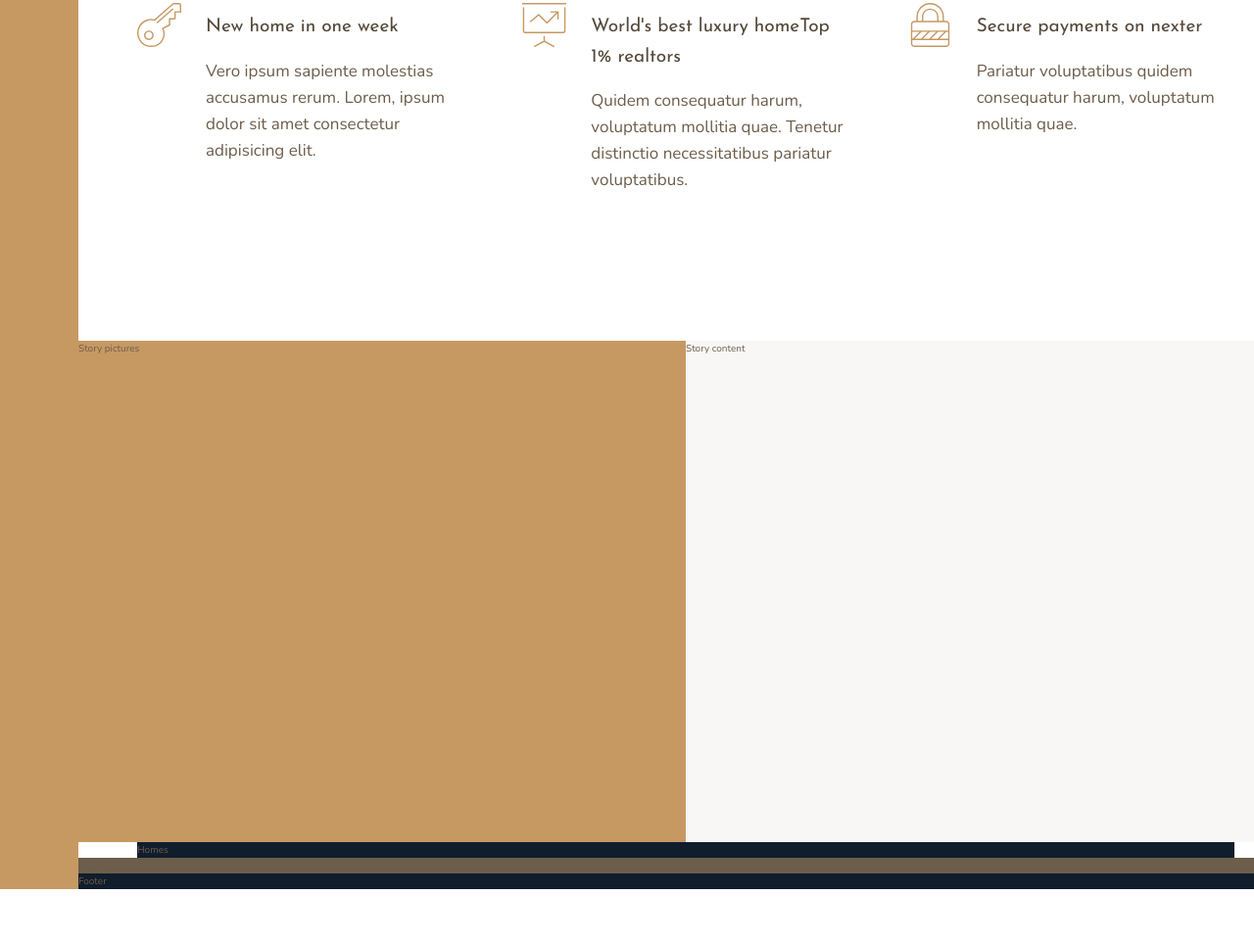
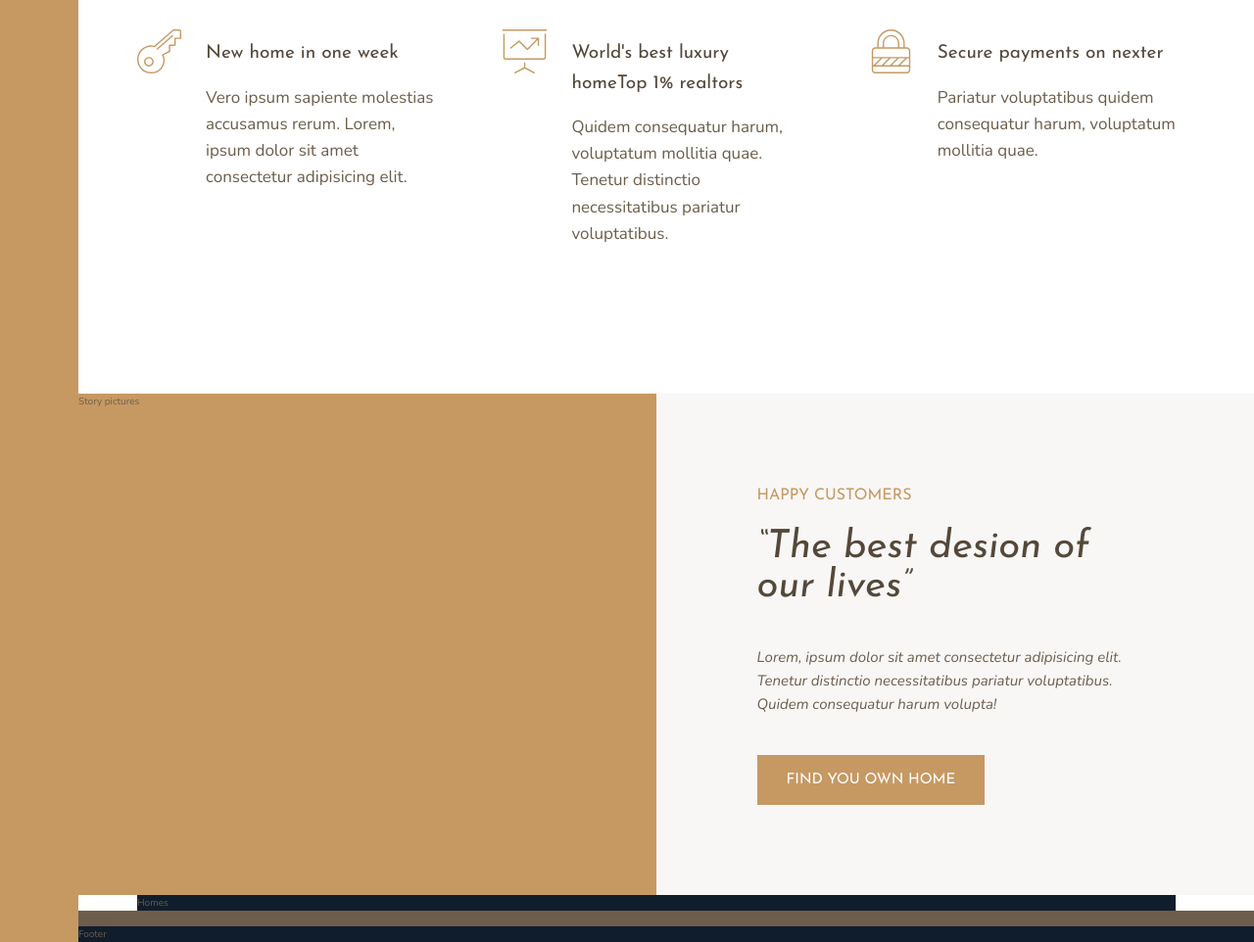
Before and after one commit to radevich7/realtor, a website: page index.html in a window 1280 px wide. Shown: the part 991-1953 px from the top of the page at 98% size. Before the commit the page ends 1899 px from the top, so only its background shows below. Drawn offline with nearby package versions, Linux system fonts and the light colour scheme.

Commit message:
<Build:first part story section completed>

```diff
--- a/index.html
+++ b/index.html
@@ -84,7 +84,19 @@
       </div>
     </section>
     <div class="story__pictures">Story pictures</div>
-    <div class="story__content">Story content</div>
+    <div class="story__content">
+      <h3 class="heading-3 mb-sm">Happy Customers</h3>
+      <h2 class="heading-2 heading-2--dark mb-lg">
+        &ldquo;The best desion of our lives&rdquo;
+      </h2>
+      <p class="story__text">
+        Lorem, ipsum dolor sit amet consectetur adipisicing elit. Tenetur
+        distinctio necessitatibus pariatur voluptatibus. Quidem consequatur
+        harum volupta!
+      </p>
+      <button class="btn">Find you own home</button>
+    </div>
+
     <section class="homes">Homes</section>
     <section class="gallery">Gallery</section>
     <footer class="footer">Footer</footer>
--- a/sass/_story.scss
+++ b/sass/_story.scss
@@ -6,5 +6,20 @@
   &__content {
     background-color: $color-grey-light-1;
     grid-column: col-start 5 / full-end;
+    padding: 6rem 8vw;
+    /*
+    display: flex;
+    flex-direction: column;
+    justify-content: center;
+    align-items: flex-start;*/
+
+    display: grid;
+    align-content: center;
+    justify-items: start;
+  }
+  &__text {
+    font-size: 1.5rem;
+    font-style: italic;
+    margin-bottom: 4rem;
   }
 }
--- a/sass/_typography.scss
+++ b/sass/_typography.scss
@@ -8,9 +8,22 @@
 }
 .heading-2 {
   @extend %heading;
+  font-size: 4rem;
+  font-style: italic;
+  line-height: 1;
+  &--light {
+    color: $color-grey-light-1;
+  }
+  &--dark {
+    color: $color-grey-dark-1;
+  }
 }
+
 .heading-3 {
   @extend %heading;
+  font-size: 1.6rem;
+  color: $color-primary;
+  text-transform: uppercase;
 }
 .heading-4 {
   @extend %heading;
@@ -22,3 +35,33 @@
     color: $color-grey-dark-1;
   }
 }
+
+.btn {
+  background-color: $color-primary;
+  color: #fff;
+  border: none;
+  border-radius: none;
+  font-family: $font-display;
+  font-size: 1.5rem;
+  text-transform: uppercase;
+  padding: 1.8rem 3rem;
+  cursor: pointer;
+  transition: all 0.2s;
+
+  &:hover {
+    background-color: $color-primary-dark;
+  }
+}
+
+.mb-sm {
+  margin-bottom: 2rem;
+}
+.mb-md {
+  margin-bottom: 3rem;
+}
+.mb-lg {
+  margin-bottom: 4rem;
+}
+.mb-hg {
+  margin-bottom: 8rem;
+}
```
Also changed, not shown: css/style.css.
